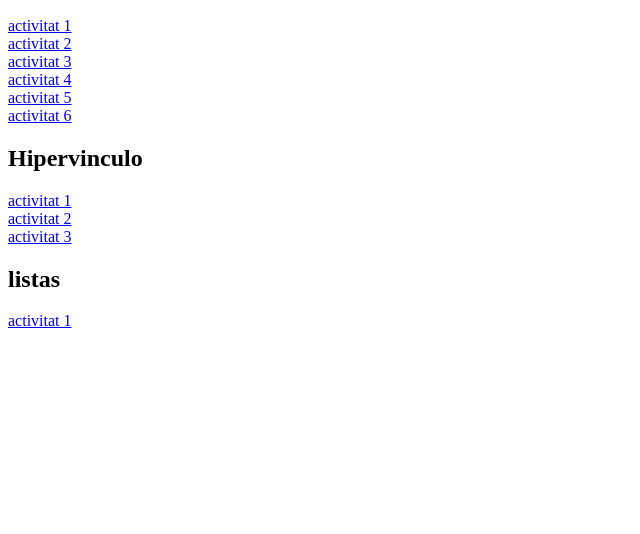
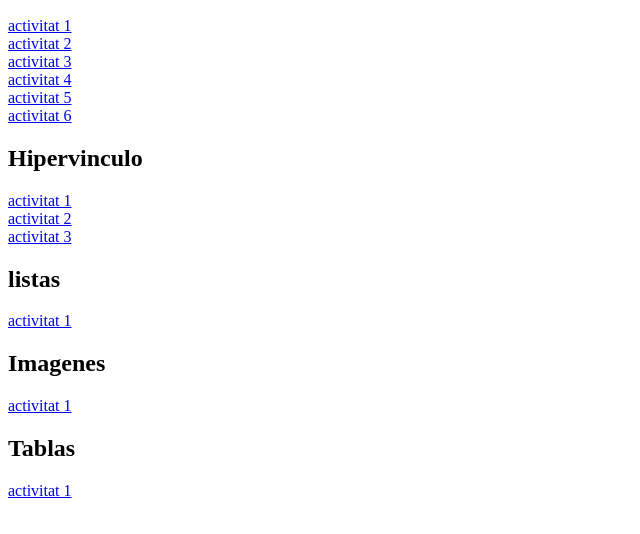
Before and after one commit to CristianLancer/web4, a plain HTML site: page html/activitats.html in a window 1280 px wide. Shown: the part 110-644 px from the top of the page, without its empty margins (0-640 px from the left). Drawn offline with Linux system fonts and the light colour scheme.

Commit message:
Update activitats.html

```diff
--- a/html/activitats.html
+++ b/html/activitats.html
@@ -31,8 +31,12 @@
 <br/>
 <h2> listas </h2>
 <a href="02_formato/03_Hipervinculo/04_Listas/activitat1.html"> activitat 1</a>
-
-
+<br/>
+<h2> Imagenes </h2>
+<a href="02_formato/03_Hipervinculo/04_Listas/05_Imagenes/activitat1.html"> activitat 1</a>
+<br/>
+<h2>Tablas</h2>
+<a href="02_formato/03_Hipervinculo/04_Listas/06_Tablas/activitat1.html"> activitat 1</a>
 
 
 </body>
```
